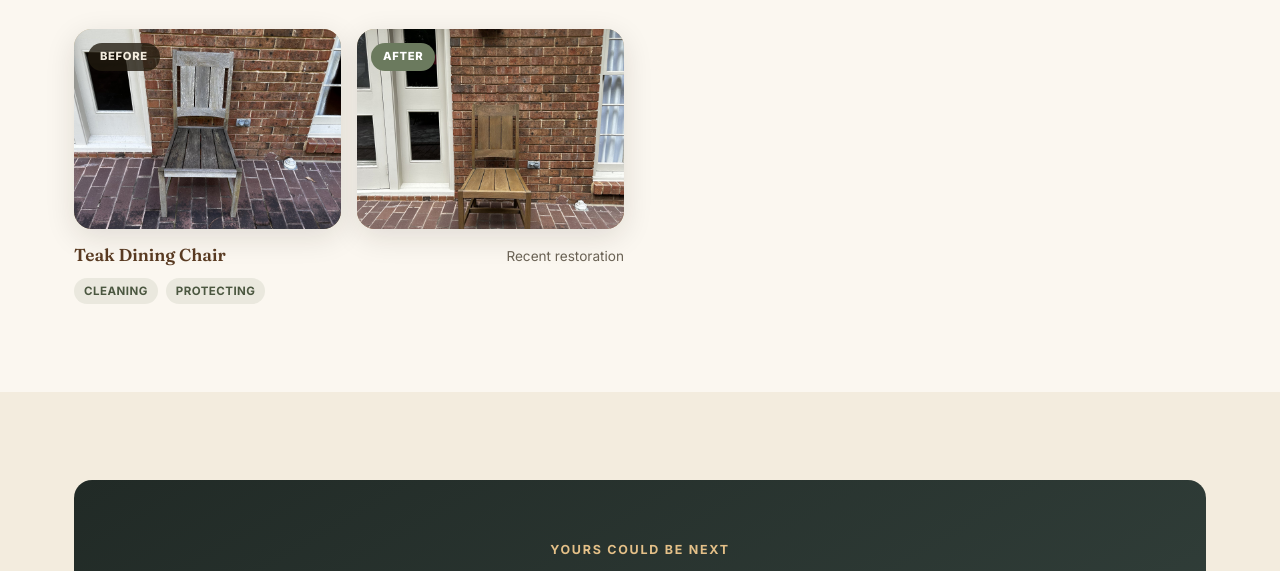
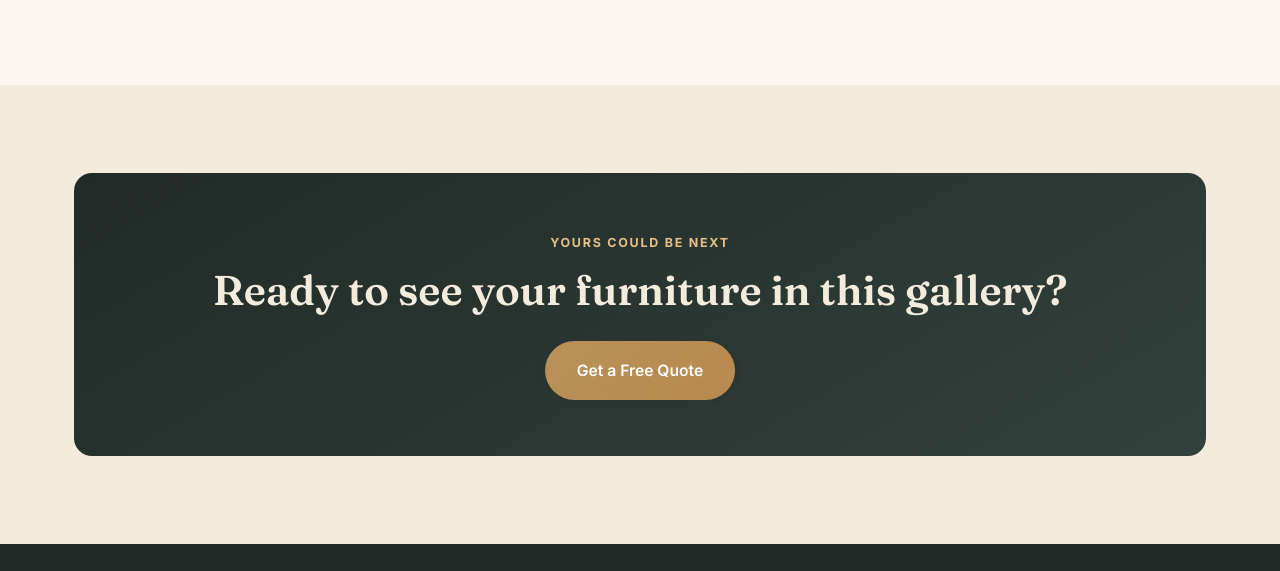
Before and after one commit to JosephSpencer3/teak-pro-website, a plain HTML site: page gallery.html in a window 1280 px wide. Shown: the part 1482-2053 px from the top of the page. Drawn offline with Linux system fonts and the light colour scheme.

Commit message:
Remove single Teak Dining Chair before/after from gallery
Drops the lone single-chair item; the wicker chairs+table set stays,
leaving six gallery items.

```diff
--- a/gallery.html
+++ b/gallery.html
@@ -176,25 +176,6 @@
         <div class="gallery-item__tags"><span>Sanding</span><span>Protecting</span></div>
       </div>
 
-      <!-- Recent: Dining Chair -->
-      <div class="gallery-item" data-tags="chairs">
-        <div class="before-after" aria-label="Before and after: teak dining chair">
-          <div class="photo-slot">
-            <img src="images/gallery/dining-chair-before.jpg" alt="Weathered teak dining chair, before" loading="lazy">
-            <span class="photo-slot--tag before">Before</span>
-          </div>
-          <div class="photo-slot">
-            <img src="images/gallery/dining-chair-after.jpg" alt="Restored teak dining chair, after" loading="lazy">
-            <span class="photo-slot--tag after">After</span>
-          </div>
-        </div>
-        <div class="compare__caption">
-          <h3>Teak Dining Chair</h3>
-          <span>Recent restoration</span>
-        </div>
-        <div class="gallery-item__tags"><span>Cleaning</span><span>Protecting</span></div>
-      </div>
-
     </div>
 
   </div>
```
